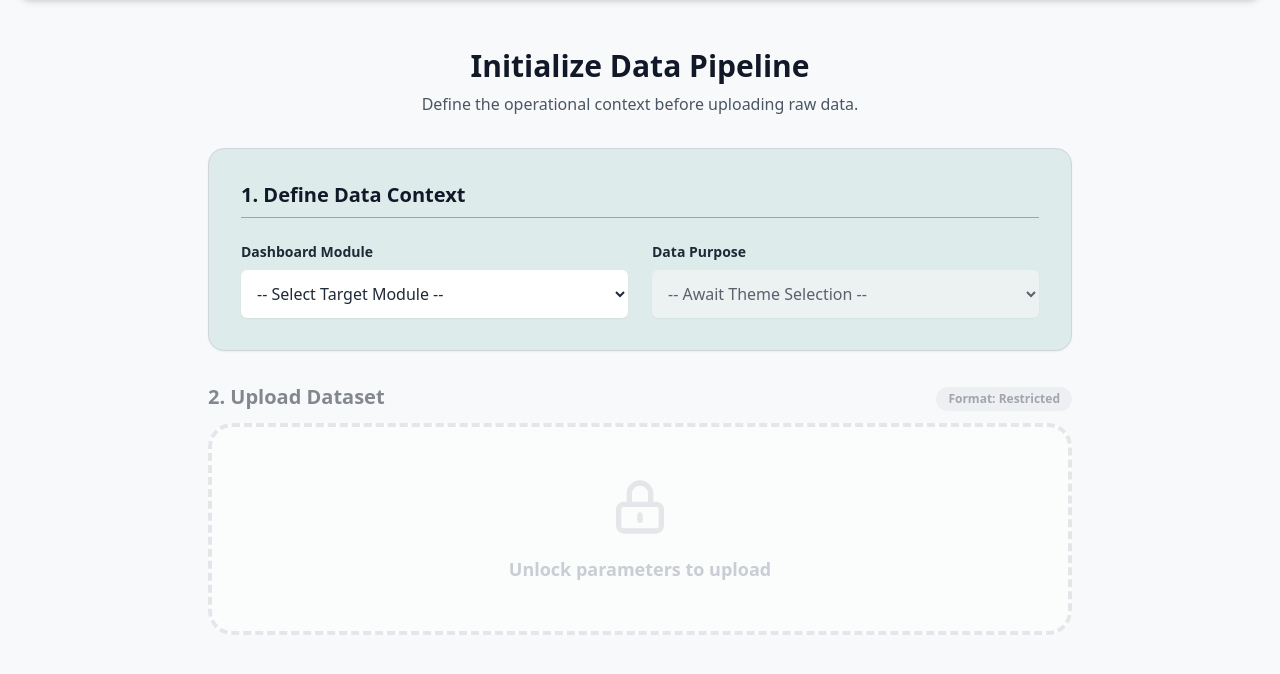
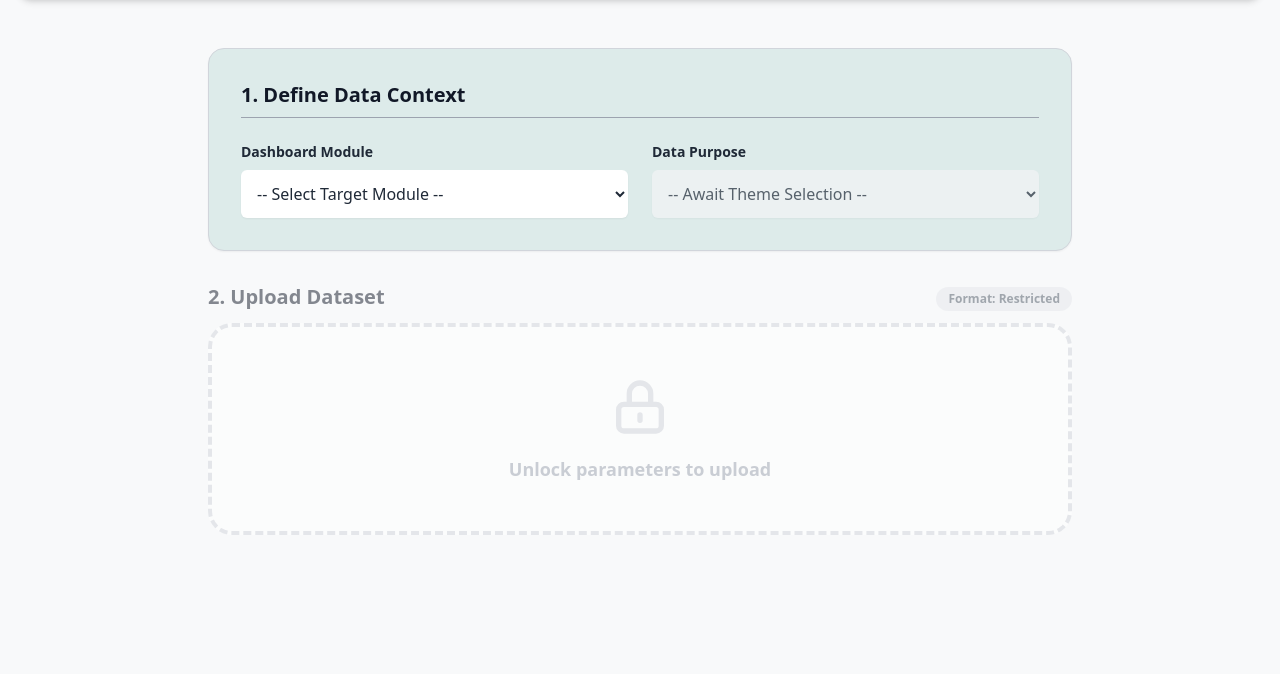
Before and after one commit to stockfishZ/Penambang-Handal, a plain HTML site: page WebGIS/upload_data.html in a window 1280 px wide. Shown: the part 96-770 px from the top of the page. Drawn offline with nearby package versions, Linux system fonts and the light colour scheme.

Commit message:
delete unnesecarry texts

```diff
--- a/WebGIS/upload_data.html
+++ b/WebGIS/upload_data.html
@@ -24,12 +24,6 @@
     </div>
 
     <main class="max-w-4xl mx-auto px-4 py-12 w-full flex-grow flex flex-col">
-
-        <div class="text-center mb-8">
-            <h2 class="text-3xl font-bold text-gray-900 mb-2">Initialize Data Pipeline</h2>
-            <p class="text-gray-600">Define the operational context before uploading raw data.</p>
-        </div>
-
         <div class="bg-card-light rounded-2xl p-8 shadow-sm border border-gray-300 mb-8">
             <h3 class="text-xl font-bold text-gray-900 mb-6 border-b border-gray-400 pb-2">1. Define Data Context</h3>
 
```
